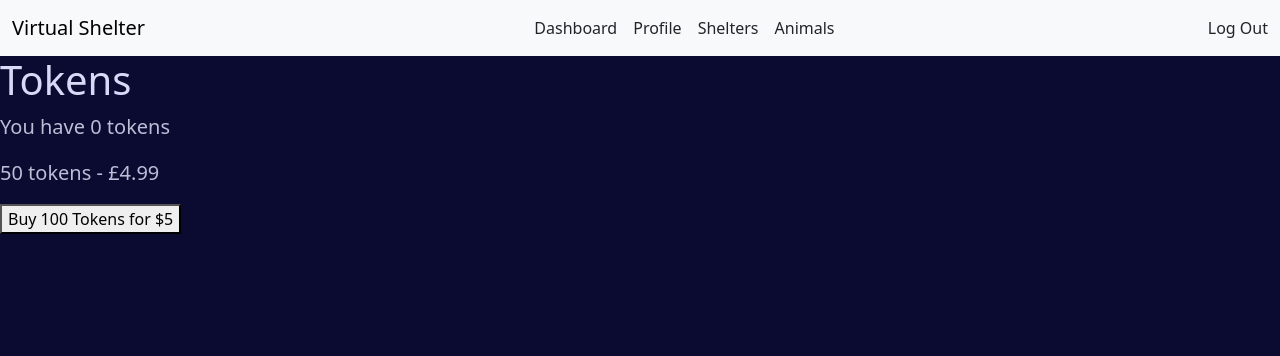
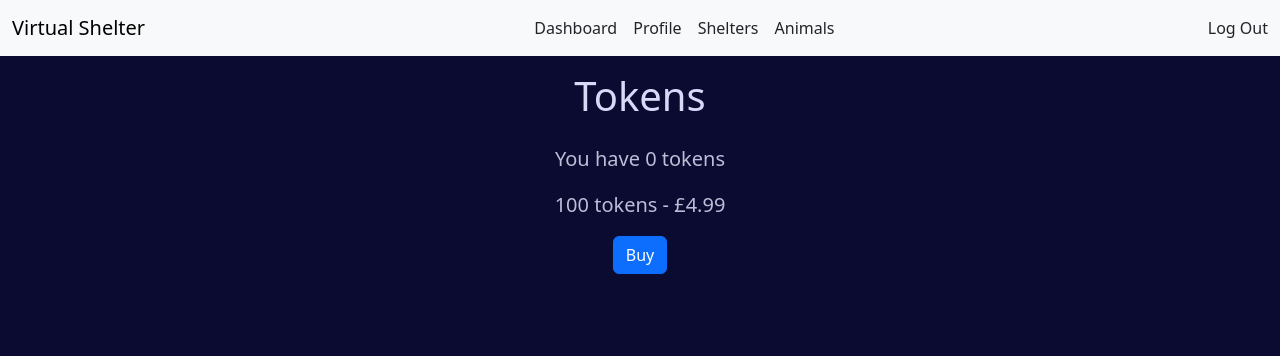
Before and after one commit to LlewBach/virtual-shelter, a Django app: page /profiles/tokens/ in a window 1280 px wide. Shown: the top 356 px of the page. Run offline with Django 5.2, Linux system fonts and the light colour scheme; the visitor is signed in with stand-in values (Sample User, id 1); data comes from the database, SQL or seed files in the repository.

Commit message:
Style tokens.html

```diff
--- a/profiles/templates/profiles/tokens.html
+++ b/profiles/templates/profiles/tokens.html
@@ -1,13 +1,26 @@
 {% extends "base.html" %}
 
 {% block content %}
-<h1>Tokens</h1>
-<p>You have {{ profile.tokens }} tokens</p>
-<p>50 tokens - £4.99</p>
-<form action="{% url 'create_checkout_session' %}" method="POST">
-  {% csrf_token %}
-  <button type="submit">Buy 100 Tokens for $5</button>
-</form>
+<h1 class="text-center mt-3 mb-4">Tokens</h1>
+
+<div class="container">
+  <div class="row">
+    <div class="col-12 d-flex flex-column justify-content-center align-items-center">
+      <div class="wrapper text-center">
+        <p>You have {{ profile.tokens }} tokens</p>
+        <p>100 tokens - £4.99</p>
+        <form action="{% url 'create_checkout_session' %}" method="POST">
+          {% csrf_token %}
+          <div class="text-center">
+            <button class="btn btn-primary" type="submit">Buy</button>
+          </div>
+        </form>
+      </div>
+    </div>
+  </div>
+</div>
+
+
 
 <script>
 
```
